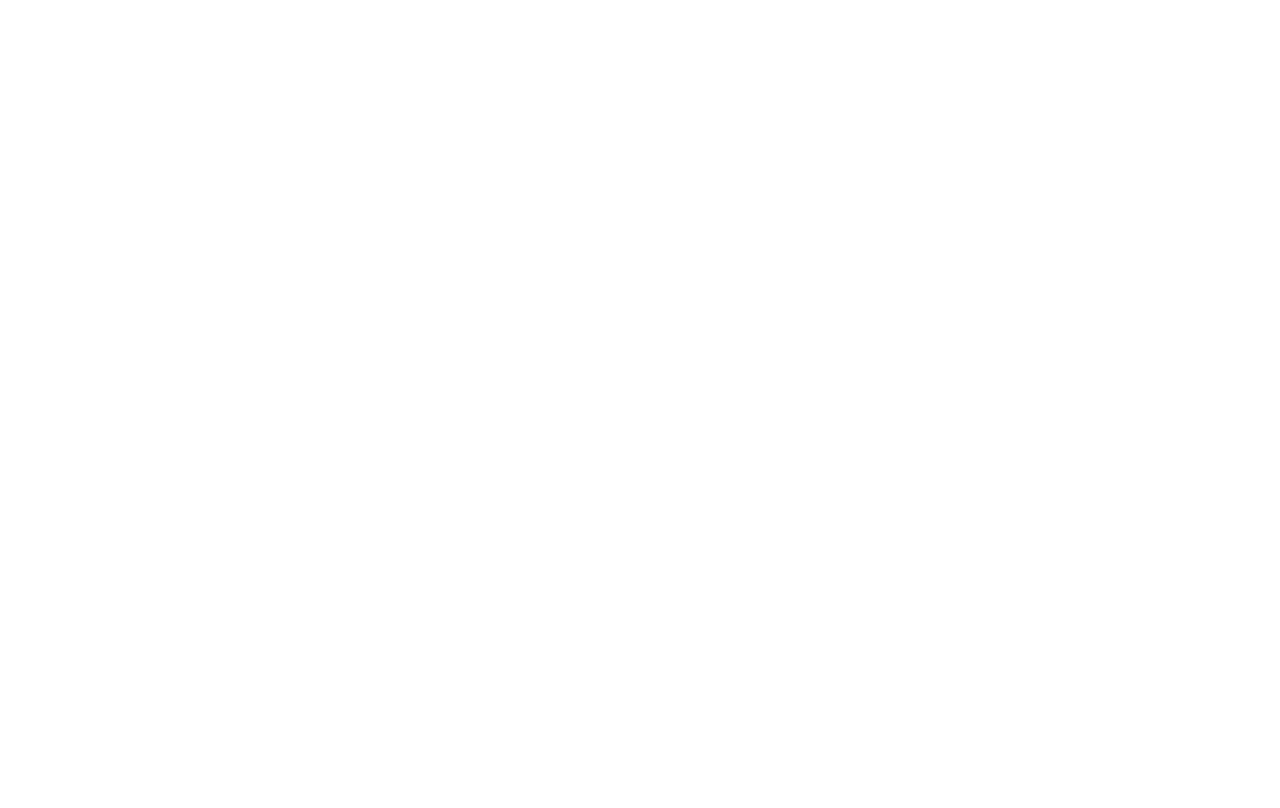
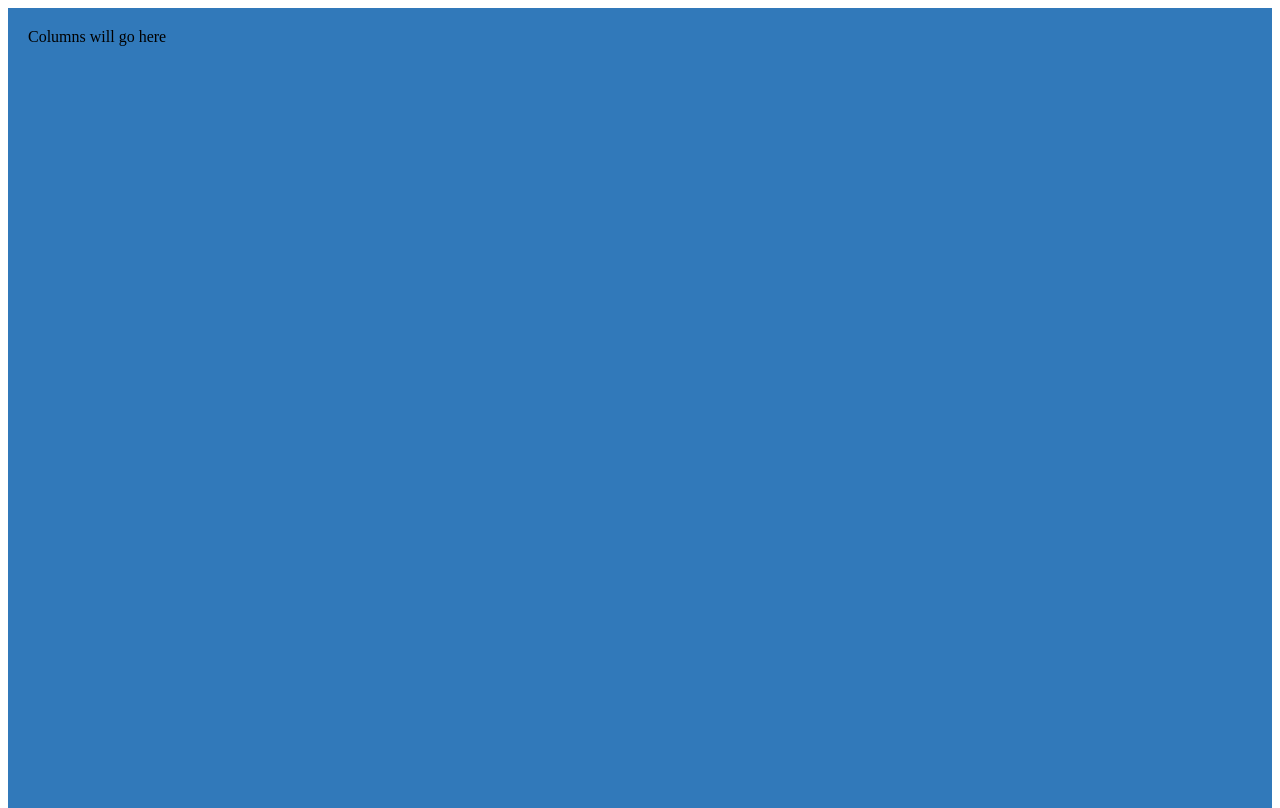
Before and after one commit to j-machuca/react-tutorial, a React (Create React App) app: page / in a window 1280 px wide. Built offline with nearby package versions, Linux system fonts and the light colour scheme.

Commit message:
added styles

```diff
--- a/package.json
+++ b/package.json
@@ -10,6 +10,7 @@
     "@types/node": "^16.18.3",
     "@types/react": "^18.0.25",
     "@types/react-dom": "^18.0.8",
+    "@types/styled-components": "^5.1.26",
     "react": "^18.2.0",
     "react-dom": "^18.2.0",
     "react-scripts": "^5.0.1",
--- a/src/App.tsx
+++ b/src/App.tsx
@@ -1,7 +1,12 @@
 import React from "react";
+import { AppContainer } from './styles'
 
 function App() {
-  return null;
+  return (
+    <AppContainer>
+      Columns will go here
+    </AppContainer>
+  );
 }
 
 export default App;
--- /dev/null
+++ b/src/styles.ts
@@ -0,0 +1,36 @@
+import styled from 'styled-components'
+
+export const AppContainer = styled.div`
+    align-items:flex-start;
+    background-color:#3179ba;
+    display:flex;
+    flex-direction:row;
+    height:100%;
+    padding:20px;
+    width:100%;
+`
+
+export const ColumnContainer = styled.div`
+    background-color:#ebecf0;
+    width:300px;
+    min-height:40px;
+    margin-right:20px;
+    border-radius:3px;
+    padding: 8px 8px;
+    flex-grow:0;
+`
+
+export const ColumnTitle = styled.div`
+    padding: 6px 16px 12px;
+    font-weight:bold;
+`
+
+export const CardContainer = styled.div`
+background-color: #fff;
+cursor: pointer;
+margin-bottom: 0.5rem;
+padding: 0.5rem 1rem;
+max-width: 300px;
+border-radius: 3px;
+box-shadow: #091e4240 0px 1px 0px 0px;
+`
```
Also changed, not shown: 1 other file (tests, documents, lock files or other folders).
